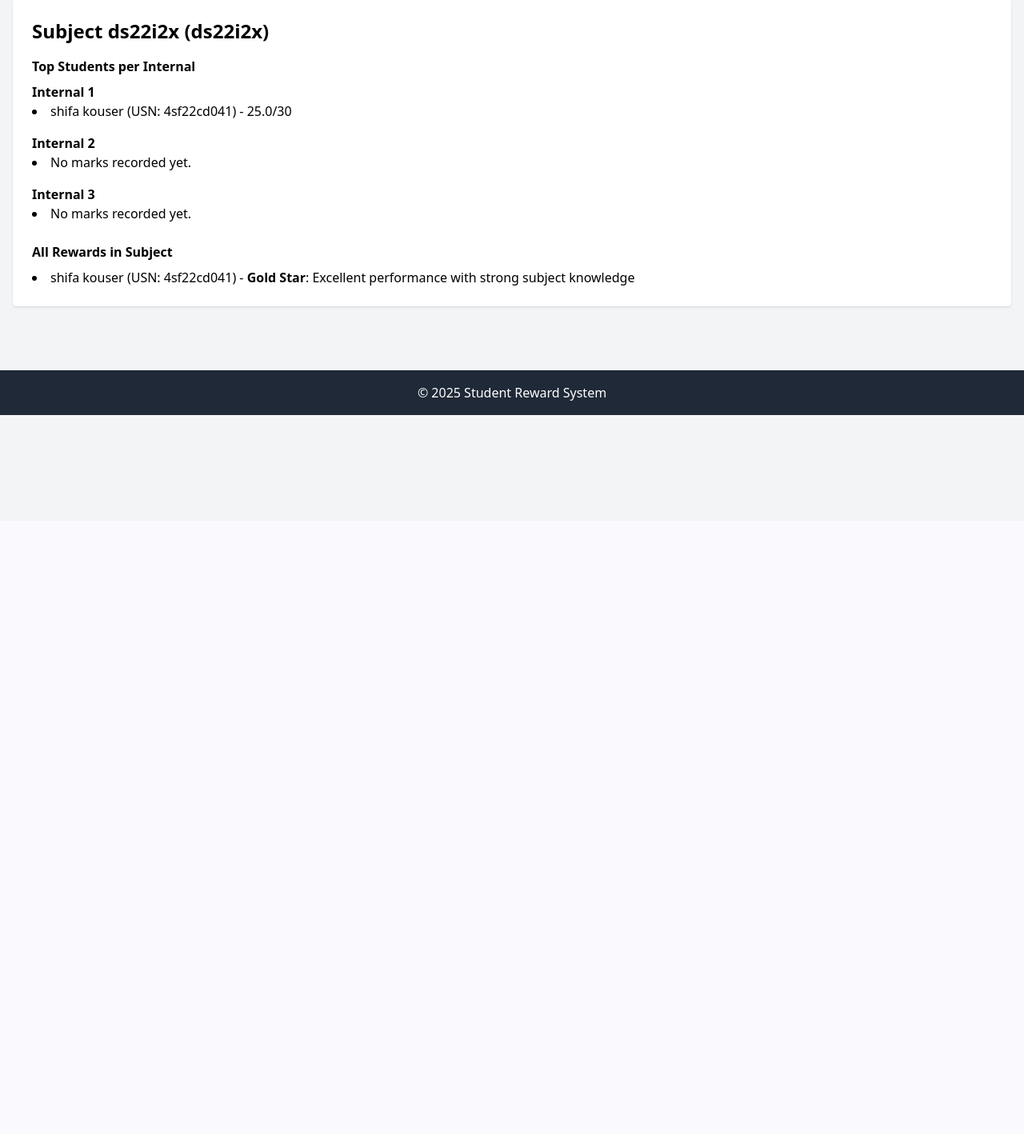
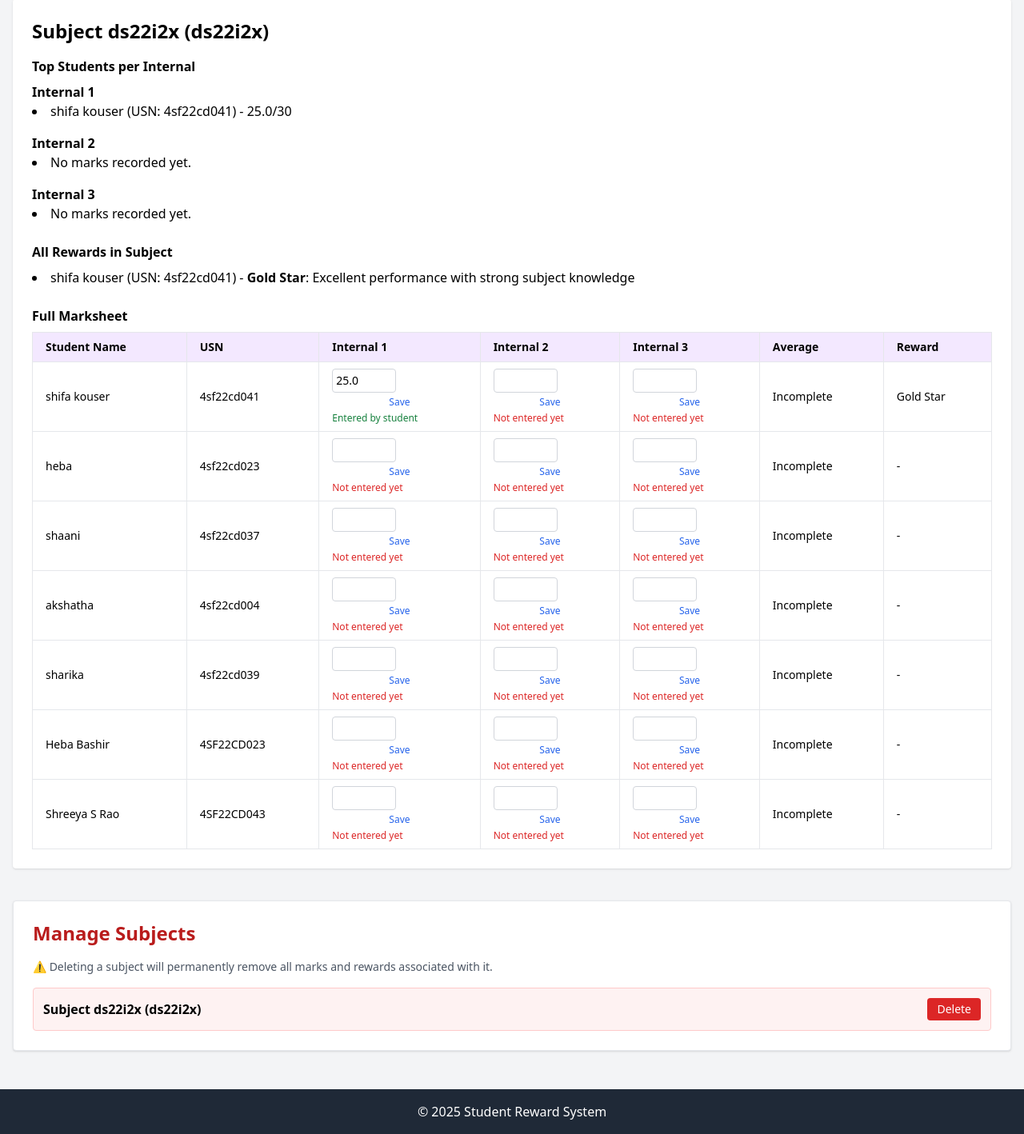
Before and after one commit to shifakouser8618/studentRewardSystem, a Flask app: page /faculty/dashboard in a window 1280 px wide. Shown: the part 149-1567 px from the top of the page at 80% size. Before the commit the page ends 668 px from the top, so only its background shows below. Run offline with Flask 3, Linux system fonts and the light colour scheme; a user stored in the database is signed in; some libraries are stand-ins or nearby versions.

Commit message:
Fixed student and faculty dashboard

```diff
--- a/backend/routes.py
+++ b/backend/routes.py
@@ -2,7 +2,6 @@ from flask import render_template, url_for, flash, redirect, request, jsonify, s
 from models import db, Student, Faculty, Department, Subject, Mark, Reward
 from logic import RewardCalculator
 
-from config import SUBJECTS
 
 
 def configure_routes(app):
@@ -40,43 +39,30 @@ def configure_routes(app):
         student_id = session['student_id']
         student = Student.query.get(student_id)
 
-        subjects = []
-        for subject_name in SUBJECTS:
-            subject = Subject.query.filter_by(name=subject_name).first()
-            if not subject:
-                subject = Subject(name=subject_name, code=subject_name.replace(" ", "_").upper())
-                db.session.add(subject)
-                db.session.commit()
-            subjects.append(subject)
+        subject_ids = db.session.query(Mark.subject_id).filter_by(student_id=student_id).distinct()
+        subjects = Subject.query.filter(Subject.id.in_(subject_ids)).all()
+
 
         subjects_data = []
         for subject in subjects:
-            marks_data = Mark.query.filter_by(student_id=student_id, subject_id=subject.id).order_by(Mark.internal_number).all()
-            total_marks = sum(mark.marks for mark in marks_data)
-            avg_marks = total_marks / len(marks_data) if marks_data else 0
+            marks = Mark.query.filter_by(student_id=student_id, subject_id=subject.id).all()
+            mark_map = {m.internal_number: m.marks for m in marks}
 
-            focus_message = ""
-            for mark in marks_data:
-                if mark.marks < 12:
-                    focus_message = "Focus on this subject."
-                    break
-
-            required_marks, message = RewardCalculator.calculate_required_marks(student_id, subject.id)
+            avg = sum(mark_map.values()) / 3 if len(mark_map) == 3 else None
             rewards = Reward.query.filter_by(student_id=student_id, subject_id=subject.id).all()
 
             subjects_data.append({
                 'subject': subject,
-                'marks': marks_data,
-                'avg_marks': avg_marks,
-                'focus_message': focus_message,
-                'required_marks': required_marks,
-                'message': message,
+                'i1': mark_map.get(1, '-'),
+                'i2': mark_map.get(2, '-'),
+                'i3': mark_map.get(3, '-'),
+                'avg': f"{avg:.2f}" if avg else 'Incomplete',
                 'rewards': rewards
             })
 
         return render_template('student_dashboard.html', student=student, subjects_data=subjects_data)
 
-    @app.route('/student/add_marks', methods=['POST'])
+    '''@app.route('/student/add_marks', methods=['POST'])
     def add_marks():
         if 'student_id' not in session:
             flash('Please login first', 'error')
@@ -111,7 +97,7 @@ def configure_routes(app):
 
         reward = RewardCalculator.assign_reward(student_id, subject_id, internal_number, marks)
         flash(f'Marks added successfully! You earned: {reward.reward_type}', 'success')
-        return redirect(url_for('student_dashboard'))
+        return redirect(url_for('student_dashboard'))'''
 
     # ------------------ Faculty Routes ------------------
 
@@ -156,6 +142,7 @@ def configure_routes(app):
 
         subjects_data = []
         for subject in subjects:
+            # Top students per internal
             top_students = []
             for internal in range(1, 4):
                 marks = db.session.query(Mark, Student)\
@@ -169,18 +156,124 @@ def configure_routes(app):
                     'students': marks
                 })
 
+            # Rewards for subject
             rewards = db.session.query(Reward, Student)\
                 .join(Student, Reward.student_id == Student.id)\
                 .filter(Reward.subject_id == subject.id)\
                 .all()
 
+            # Full mark sheet: all students for the subject
+            students = Student.query.all()
+            full_marks = []
+            for student in students:
+                marks = Mark.query.filter_by(student_id=student.id, subject_id=subject.id).all()
+                mark_map = {m.internal_number: m for m in marks}  # store full Mark objects
+
+                # Calculate average only if all 3 internals are present
+                if len(mark_map) == 3:
+                    avg = sum(m.marks for m in mark_map.values()) / 3
+                else:
+                    avg = None
+
+                reward = Reward.query.filter_by(student_id=student.id, subject_id=subject.id).first()
+
+                full_marks.append({
+                    'name': student.name,
+                    'usn': student.usn,
+                    'm1': mark_map.get(1),
+                    'm2': mark_map.get(2),
+                    'm3': mark_map.get(3),
+                    'avg': f"{avg:.2f}" if avg else 'Incomplete',
+                    'reward': reward.reward_type if reward else '-'
+                })
+
             subjects_data.append({
                 'subject': subject,
                 'top_students': top_students,
-                'rewards': rewards
+                'rewards': rewards,
+                'full_marks': full_marks
             })
 
         return render_template('faculty_dashboard.html', faculty=faculty, subjects_data=subjects_data)
+
+    @app.route('/faculty/edit_marks', methods=['POST'])
+    def faculty_edit_marks():
+        if 'faculty_id' not in session:
+            flash('Please login first', 'error')
+            return redirect(url_for('faculty_login'))
+
+        student_usn = request.form.get('student_usn')
+        subject_id = request.form.get('subject_id')
+        internal_number = int(request.form.get('internal_number'))
+        marks = float(request.form.get('marks'))
+
+        student = Student.query.filter_by(usn=student_usn).first()
+        if not student:
+            flash('Student not found.', 'error')
+            return redirect(url_for('faculty_dashboard'))
+
+        # Update or insert the mark
+        mark = Mark.query.filter_by(student_id=student.id, subject_id=subject_id, internal_number=internal_number).first()
+        if mark:
+            mark.marks = marks
+        else:
+            mark = Mark(
+                student_id=student.id,
+                subject_id=subject_id,
+                internal_number=internal_number,
+                marks=marks
+            )
+            db.session.add(mark)
+
+        # Update reward
+        RewardCalculator.assign_reward(student.id, subject_id, internal_number, marks)
+        db.session.commit()
+
+        flash(f'Marks updated for {student.name} - Internal {internal_number}', 'success')
+        return redirect(url_for('faculty_dashboard'))
+
+    @app.route('/faculty/send_motivation', methods=['POST'])
+    def send_motivation():
+        if 'faculty_id' not in session:
+            flash('Please login first', 'error')
+            return redirect(url_for('faculty_login'))
+
+        student_usn = request.form.get('student_usn')
+        subject_id = request.form.get('subject_id')
+        message = request.form.get('message')
+
+        student = Student.query.filter_by(usn=student_usn).first()
+        subject = Subject.query.get(subject_id)
+
+        if student and subject:
+            # Simulate storing or sending the message (e.g., log or flash for now)
+            flash(f'Motivation sent to {student.name} for {subject.name}: "{message}"', 'info')
+            # You could optionally store this in a new Motivation model if needed.
+        else:
+            flash('Failed to send motivation. Student or subject not found.', 'error')
+
+        return redirect(url_for('faculty_dashboard'))
+
+    @app.route('/faculty/delete_subject/<int:subject_id>', methods=['POST'])
+    def delete_subject(subject_id):
+        if 'faculty_id' not in session:
+            flash('Please login first', 'error')
+            return redirect(url_for('faculty_login'))
+
+        subject = Subject.query.get(subject_id)
+        if not subject or subject.faculty_id != session['faculty_id']:
+            flash('Unauthorized or subject not found.', 'error')
+            return redirect(url_for('faculty_dashboard'))
+
+        # Delete related marks and rewards
+        Mark.query.filter_by(subject_id=subject.id).delete()
+        Reward.query.filter_by(subject_id=subject.id).delete()
+        db.session.delete(subject)
+        db.session.commit()
+
+        flash(f"Subject '{subject.name}' deleted.", 'success')
+        return redirect(url_for('faculty_dashboard'))
+
 
     # ------------------ Department Routes ------------------
 
--- a/backend/templates/faculty_dashboard.html
+++ b/backend/templates/faculty_dashboard.html
@@ -35,6 +35,108 @@
             {% endfor %}
         </ul>
     </div>
+
+    <div class="mt-6">
+        <h3 class="font-semibold mb-2">Full Marksheet</h3>
+        <div class="overflow-x-auto">
+            <table class="min-w-full bg-white border border-gray-300 text-sm text-left">
+                <thead class="bg-purple-100">
+                    <tr>
+                        <th class="px-4 py-2 border">Student Name</th>
+                        <th class="px-4 py-2 border">USN</th>
+                        <th class="px-4 py-2 border">Internal 1</th>
+                        <th class="px-4 py-2 border">Internal 2</th>
+                        <th class="px-4 py-2 border">Internal 3</th>
+                        <th class="px-4 py-2 border">Average</th>
+                        <th class="px-4 py-2 border">Reward</th>
+                    </tr>
+                </thead>
+                <tbody>
+                    {% for student in subject_data.full_marks %}
+                    {% set avg_val = student.avg if student.avg != 'Incomplete' else None %}
+                    {% set avg_float = avg_val | float if avg_val else None %}
+                    <tr class="hover:bg-gray-50
+                        {% if avg_float is not none %}
+                            {% if avg_float >= 22.5 %}
+                                bg-green-100
+                            {% elif avg_float >= 15 %}
+                                bg-orange-100
+                            {% else %}
+                                bg-red-100
+                            {% endif %}
+                        {% endif %}
+                        {% if loop.index <= 3 and avg_float is not none %}
+                            font-semibold
+                        {% endif %}
+                    ">
+                        <td class="px-4 py-2 border">{{ student.name }}</td>
+                        <td class="px-4 py-2 border">{{ student.usn }}</td>
+
+                        {% for internal_num in [1, 2, 3] %}
+                        <td class="px-4 py-2 border">
+                            {% set mark_obj = student['m' ~ internal_num] %}
+                            <form action="{{ url_for('faculty_edit_marks') }}" method="POST" class="flex flex-col gap-1">
+                                <input type="hidden" name="student_usn" value="{{ student.usn }}">
+                                <input type="hidden" name="subject_id" value="{{ subject_data.subject.id }}">
+                                <input type="hidden" name="internal_number" value="{{ internal_num }}">
+                                <input type="number" step="0.5" min="0" max="30" name="marks"
+                                    value="{{ mark_obj.marks if mark_obj else '' }}"
+                                    class="w-20 px-1 py-1 border border-gray-300 rounded text-sm">
+                                <button type="submit" class="text-blue-600 hover:text-blue-800 text-xs">Save</button>
+                            </form>
+                            {% if mark_obj %}
+                                <p class="text-xs text-green-700 mt-1">Entered by student</p>
+                            {% else %}
+                                <p class="text-xs text-red-600 mt-1">Not entered yet</p>
+                            {% endif %}
+                        </td>
+                        {% endfor %}
+
+                        <td class="px-4 py-2 border">{{ student.avg }}</td>
+                        <td class="px-4 py-2 border">{{ student.reward }}</td>
+                    </tr>
+
+                    {% if avg_float is not none and avg_float < 15 %}
+                    <tr>
+                        <td colspan="7" class="px-4 py-3 border bg-red-50 text-sm text-red-700">
+                            <form action="{{ url_for('send_motivation') }}" method="POST" class="flex flex-col md:flex-row gap-2 items-start md:items-center">
+                                <input type="hidden" name="student_usn" value="{{ student.usn }}">
+                                <input type="hidden" name="subject_id" value="{{ subject_data.subject.id }}">
+                                <input type="text" name="message" placeholder="Send motivation or link to notes/resources" class="w-full md:w-1/2 px-2 py-1 border rounded text-sm" required>
+                                <button type="submit" class="px-3 py-1 bg-blue-600 text-white rounded text-sm hover:bg-blue-700">Send</button>
+                            </form>
+                        </td>
+                    </tr>
+                    {% endif %}
+                    {% endfor %}
+                </tbody>
+            </table>
+        </div>
+    </div>
 </div>
 {% endfor %}
+
+<!-- ✅ Manage Subjects Section -->
+<div class="mt-10 p-6 bg-white border rounded shadow">
+    <h2 class="text-2xl font-bold mb-4 text-red-700">Manage Subjects</h2>
+    <p class="text-sm text-gray-600 mb-4">⚠️ Deleting a subject will permanently remove all marks and rewards associated with it.</p>
+
+    <ul class="space-y-4">
+        {% for subject in faculty.subjects %}
+        <li class="flex justify-between items-center bg-red-50 border border-red-200 p-3 rounded">
+            <div>
+                <p class="font-semibold">{{ subject.name }} ({{ subject.code }})</p>
+            </div>
+            <form method="POST" action="{{ url_for('delete_subject', subject_id=subject.id) }}"
+                  onsubmit="return confirm('Are you sure you want to delete this subject? This will remove all associated data.')">
+                <button type="submit" class="text-white bg-red-600 hover:bg-red-700 px-3 py-1 rounded text-sm">
+                    Delete
+                </button>
+            </form>
+        </li>
+        {% else %}
+        <p>No subjects to manage.</p>
+        {% endfor %}
+    </ul>
+</div>
 {% endblock %}
```
Also changed, not shown: backend/templates/student_dashboard.html (+37 -25 lines), backend/database.db.
